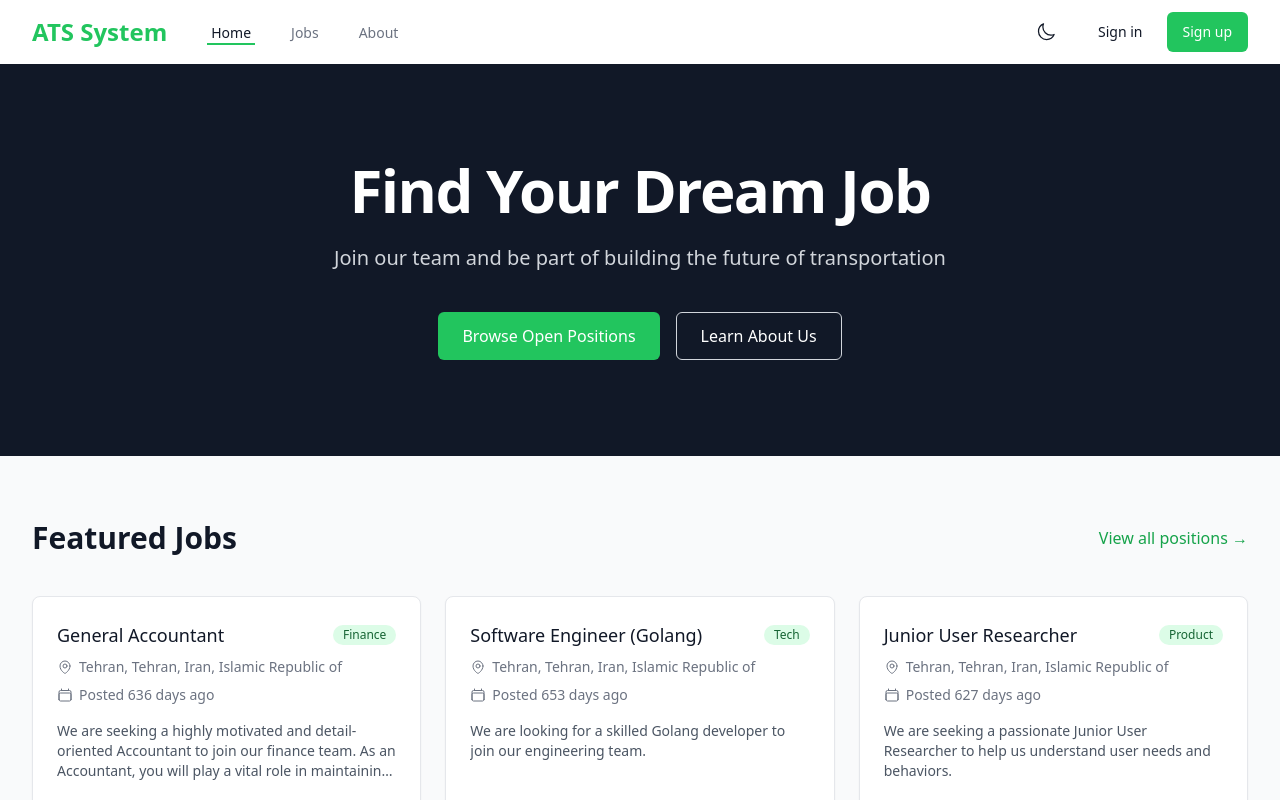
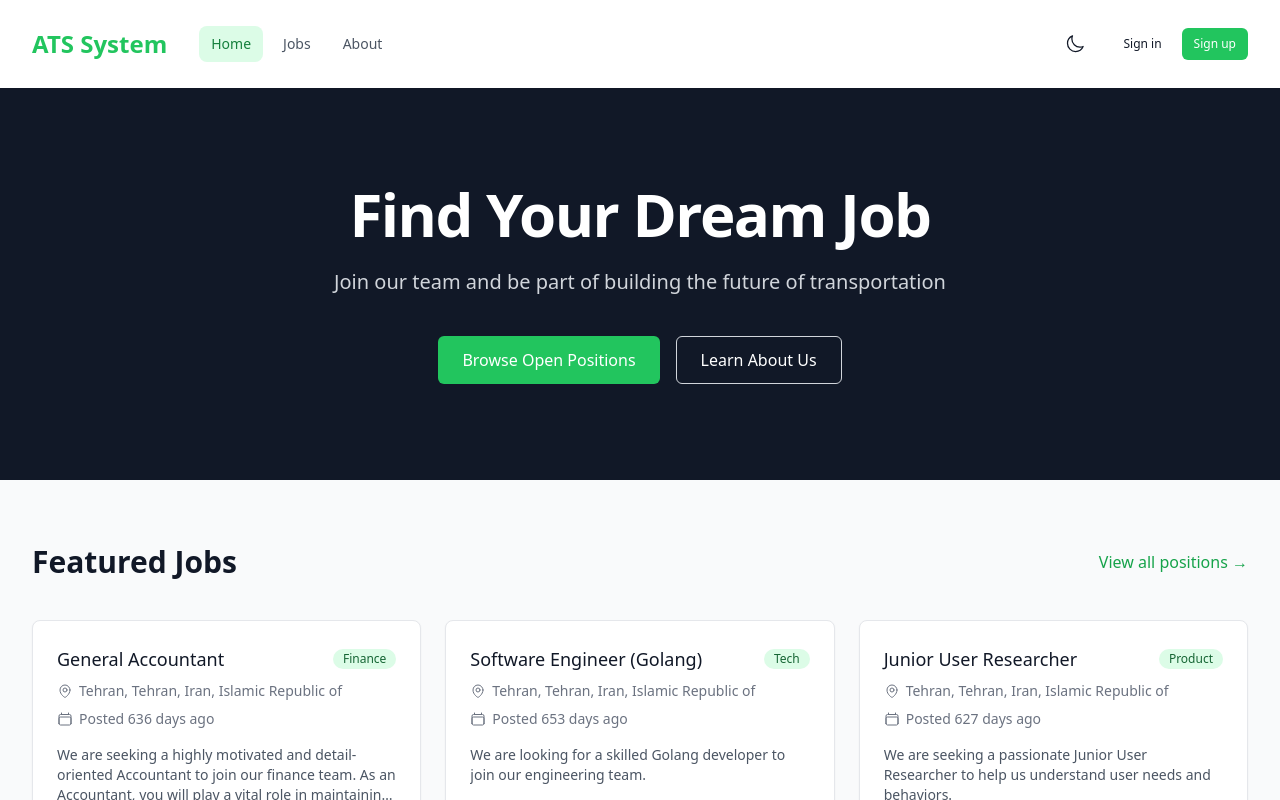
Before and after one commit to sinaabedii/AI-POWERED-ATS, a React (Vite) app: page / in a window 1280 px wide. Shown: the top 800 px of the page. Built offline with nearby package versions, Linux system fonts and the light colour scheme.

Commit message:
fix: respinsive header layout

```diff
--- a/src/components/layout/Header.tsx
+++ b/src/components/layout/Header.tsx
@@ -1,6 +1,5 @@
-// src/components/layout/Header.tsx
 import { Link, useLocation } from "react-router-dom";
-import { useState } from "react";
+import { useState, useEffect } from "react";
 import {
   Bars3Icon,
   XMarkIcon,
@@ -18,6 +17,7 @@ function cn(...inputs: any[]) {
 export function Header() {
   const [isMenuOpen, setIsMenuOpen] = useState(false);
   const [isProfileMenuOpen, setIsProfileMenuOpen] = useState(false);
+  const [isScrolled, setIsScrolled] = useState(false);
   const location = useLocation();
   const { user, isAuthenticated, logout } = useAuth();
 
@@ -27,36 +27,51 @@ export function Header() {
     { name: "About", href: "/about" },
   ];
 
-  const isActive = (path: string) => {
-    return location.pathname === path;
+  useEffect(() => {
+    const handleScroll = () => {
+      setIsScrolled(window.scrollY > 50);
     };
+    window.addEventListener("scroll", handleScroll);
+    return () => window.removeEventListener("scroll", handleScroll);
+  }, []);
+
+  const isActive = (path: string) => location.pathname === path;
 
   const handleLogout = () => {
     logout();
     setIsProfileMenuOpen(false);
+    setIsMenuOpen(false);
   };
 
   return (
-    <header className="bg-white shadow-sm dark:bg-gray-800">
-      <div className="container-custom mx-auto">
-        <div className="flex h-16 items-center justify-between">
-          <div className="flex items-center">
-            <Link to="/" className="flex items-center">
+    <header
+      className={cn(
+        "sticky top-0 z-50 bg-white/95 shadow-sm backdrop-blur transition-all dark:bg-gray-800/90",
+        isScrolled ? "py-3" : "py-4"
+      )}
+    >
+      <div className="container-custom mx-auto px-4 sm:px-6 lg:px-8">
+        <div className="flex h-12 items-center justify-between md:h-14">
+          <div className="flex items-center gap-8">
+            <Link
+              to="/"
+              className="flex items-center transition-opacity hover:opacity-80"
+            >
               <span className="text-2xl font-bold text-primary-500">
                 ATS System
               </span>
             </Link>
 
-            <nav className="ml-10 hidden space-x-8 md:flex">
+            <nav className="hidden md:flex md:gap-2">
               {navigation.map((item) => (
                 <Link
                   key={item.name}
                   to={item.href}
                   className={cn(
-                    "inline-flex items-center px-1 pt-1 text-sm font-medium",
+                    "rounded-lg px-3 py-2 text-sm font-medium transition-colors",
                     isActive(item.href)
-                      ? "border-b-2 border-primary-500 text-gray-900 dark:text-white"
-                      : "border-b-2 border-transparent text-gray-500 hover:border-gray-300 hover:text-gray-700 dark:text-gray-300 dark:hover:border-gray-700 dark:hover:text-gray-200"
+                      ? "bg-primary-100 text-primary-700 dark:bg-gray-700/50 dark:text-primary-400"
+                      : "text-gray-600 hover:bg-gray-100 dark:text-gray-300 dark:hover:bg-gray-700/50"
                   )}
                 >
                   {item.name}
@@ -65,108 +80,104 @@ export function Header() {
             </nav>
           </div>
 
-          <div className="flex items-center space-x-4">
+          <div className="flex items-center gap-4">
             <ThemeToggle />
 
+            <div className="hidden items-center gap-2 sm:flex">
               {isAuthenticated ? (
-              <div className="relative ml-3">
-                <div>
+                <div className="relative">
                   <button
                     type="button"
-                    className="flex rounded-full bg-white text-sm focus:outline-none focus:ring-2 focus:ring-primary-500 focus:ring-offset-2 dark:bg-gray-800"
-                    id="user-menu-button"
-                    aria-expanded={isProfileMenuOpen}
-                    aria-haspopup="true"
+                    className="flex rounded-full transition-opacity hover:opacity-80 focus:outline-none focus:ring-2 focus:ring-primary-500 focus:ring-offset-2 dark:focus:ring-offset-gray-800"
                     onClick={() => setIsProfileMenuOpen(!isProfileMenuOpen)}
                   >
                     <span className="sr-only">Open user menu</span>
-                    <UserCircleIcon className="h-8 w-8 rounded-full text-gray-400 hover:text-gray-500 dark:text-gray-300 dark:hover:text-gray-200" />
+                    <UserCircleIcon className="h-8 w-8 text-gray-400 dark:text-gray-300" />
                   </button>
-                </div>
 
                   {isProfileMenuOpen && (
                     <div
-                    className="absolute right-0 z-10 mt-2 w-48 origin-top-right rounded-md bg-white py-1 shadow-lg ring-1 ring-black ring-opacity-5 focus:outline-none dark:bg-gray-700"
-                    role="menu"
-                    aria-orientation="vertical"
-                    aria-labelledby="user-menu-button"
-                    tabIndex={-1}
+                      className="absolute right-0 z-10 mt-2 w-48 origin-top-right rounded-lg bg-white shadow-lg ring-1 ring-gray-900/5 focus:outline-none dark:bg-gray-700 dark:ring-white/10"
+                      onMouseLeave={() => setIsProfileMenuOpen(false)}
                     >
-                    <div className="border-b border-gray-100 px-4 py-2 dark:border-gray-600">
-                      <p className="text-sm font-medium text-gray-700 dark:text-gray-200">
+                      <div className="p-4">
+                        <p className="truncate text-sm font-medium text-gray-700 dark:text-gray-200">
                           {user?.name}
                         </p>
                         <p className="truncate text-xs text-gray-500 dark:text-gray-400">
                           {user?.email}
                         </p>
                       </div>
+                      <div className="border-t border-gray-100 dark:border-gray-600/30">
                         <Link
                           to="/dashboard"
-                      className="block px-4 py-2 text-sm text-gray-700 hover:bg-gray-100 dark:text-gray-200 dark:hover:bg-gray-600"
-                      role="menuitem"
+                          className="block px-4 py-2.5 text-sm text-gray-700 transition-colors hover:bg-gray-50 dark:text-gray-200 dark:hover:bg-gray-600/30"
                           onClick={() => setIsProfileMenuOpen(false)}
                         >
                           Dashboard
                         </Link>
                         <Link
                           to="/dashboard/settings"
-                      className="block px-4 py-2 text-sm text-gray-700 hover:bg-gray-100 dark:text-gray-200 dark:hover:bg-gray-600"
-                      role="menuitem"
+                          className="block px-4 py-2.5 text-sm text-gray-700 transition-colors hover:bg-gray-50 dark:text-gray-200 dark:hover:bg-gray-600/30"
                           onClick={() => setIsProfileMenuOpen(false)}
                         >
                           Settings
                         </Link>
                         <button
-                      className="block w-full px-4 py-2 text-left text-sm text-gray-700 hover:bg-gray-100 dark:text-gray-200 dark:hover:bg-gray-600"
-                      role="menuitem"
                           onClick={handleLogout}
+                          className="block w-full px-4 py-2.5 text-left text-sm text-gray-700 transition-colors hover:bg-gray-50 dark:text-gray-200 dark:hover:bg-gray-600/30"
                         >
                           Sign out
                         </button>
                       </div>
+                    </div>
                   )}
                 </div>
               ) : (
-              <div className="flex space-x-2">
+                <>
                   <Link to="/login">
-                  <Button variant="ghost">Sign in</Button>
+                    <Button variant="ghost" size="sm">
+                      Sign in
+                    </Button>
                   </Link>
                   <Link to="/register">
-                  <Button>Sign up</Button>
+                    <Button size="sm">Sign up</Button>
                   </Link>
+                </>
+              )}
             </div>
-            )}
 
-            <div className="-mr-2 flex md:hidden">
             <button
               type="button"
-                className="inline-flex items-center justify-center rounded-md p-2 text-gray-400 hover:bg-gray-100 hover:text-gray-500 focus:outline-none focus:ring-2 focus:ring-inset focus:ring-primary-500 dark:hover:bg-gray-700"
+              className="rounded-lg p-2 text-gray-500 transition-colors hover:bg-gray-100 focus:outline-none focus:ring-2 focus:ring-primary-500 dark:text-gray-300 dark:hover:bg-gray-700 sm:hidden"
               onClick={() => setIsMenuOpen(!isMenuOpen)}
             >
-                <span className="sr-only">Open main menu</span>
+              <span className="sr-only">
+                {isMenuOpen ? "Close menu" : "Open menu"}
+              </span>
               {isMenuOpen ? (
-                  <XMarkIcon className="block h-6 w-6" aria-hidden="true" />
+                <XMarkIcon className="h-6 w-6" />
               ) : (
-                  <Bars3Icon className="block h-6 w-6" aria-hidden="true" />
+                <Bars3Icon className="h-6 w-6" />
               )}
             </button>
           </div>
         </div>
       </div>
-      </div>
 
       {isMenuOpen && (
-        <div className="md:hidden">
-          <div className="space-y-1 px-2 pb-3 pt-2">
+        <div className="absolute inset-x-0 top-full z-50 border-t border-gray-100 bg-white/95 backdrop-blur-lg transition-all dark:border-gray-700/30 dark:bg-gray-800/95 sm:hidden">
+          <div className="container-custom mx-auto px-4 py-4">
+            <nav className="grid gap-2">
               {navigation.map((item) => (
                 <Link
                   key={item.name}
                   to={item.href}
                   className={cn(
-                  "block rounded-md px-3 py-2 text-base font-medium",
+                    "rounded-lg px-4 py-2.5 text-sm font-medium",
                     isActive(item.href)
-                    ? "bg-primary-50 text-primary-700 dark:bg-gray-900 dark:text-primary-500"
-                    : "text-gray-700 hover:bg-gray-50 hover:text-gray-900 dark:text-gray-300 dark:hover:bg-gray-700 dark:hover:text-white"
+                      ? "bg-primary-100 text-primary-700 dark:bg-gray-700/50"
+                      : "text-gray-700 hover:bg-gray-100 dark:text-gray-300 dark:hover:bg-gray-700/50"
                   )}
                   onClick={() => setIsMenuOpen(false)}
                 >
@@ -174,21 +185,19 @@ export function Header() {
                 </Link>
               ))}
 
+              <div className="mt-4 border-t border-gray-100 pt-4 dark:border-gray-700/30">
                 {isAuthenticated ? (
                   <>
                     <Link
                       to="/dashboard"
-                  className="block rounded-md px-3 py-2 text-base font-medium text-gray-700 hover:bg-gray-50 hover:text-gray-900 dark:text-gray-300 dark:hover:bg-gray-700 dark:hover:text-white"
+                      className="block rounded-lg px-4 py-2.5 text-sm font-medium text-gray-700 hover:bg-gray-100 dark:text-gray-300 dark:hover:bg-gray-700/50"
                       onClick={() => setIsMenuOpen(false)}
                     >
                       Dashboard
                     </Link>
                     <button
-                  className="mt-1 block w-full rounded-md px-3 py-2 text-left text-base font-medium text-gray-700 hover:bg-gray-50 hover:text-gray-900 dark:text-gray-300 dark:hover:bg-gray-700 dark:hover:text-white"
-                  onClick={() => {
-                    handleLogout();
-                    setIsMenuOpen(false);
-                  }}
+                      onClick={handleLogout}
+                      className="block w-full rounded-lg px-4 py-2.5 text-left text-sm font-medium text-gray-700 hover:bg-gray-100 dark:text-gray-300 dark:hover:bg-gray-700/50"
                     >
                       Sign out
                     </button>
@@ -197,14 +206,14 @@ export function Header() {
                   <>
                     <Link
                       to="/login"
-                  className="block rounded-md px-3 py-2 text-base font-medium text-gray-700 hover:bg-gray-50 hover:text-gray-900 dark:text-gray-300 dark:hover:bg-gray-700 dark:hover:text-white"
+                      className="block rounded-lg bg-primary-600 px-4 py-2.5 text-sm font-medium text-white hover:bg-primary-700"
                       onClick={() => setIsMenuOpen(false)}
                     >
                       Sign in
                     </Link>
                     <Link
                       to="/register"
-                  className="block rounded-md px-3 py-2 text-base font-medium text-gray-700 hover:bg-gray-50 hover:text-gray-900 dark:text-gray-300 dark:hover:bg-gray-700 dark:hover:text-white"
+                      className="mt-2 block rounded-lg border-2 border-primary-600 px-4 py-2.5 text-sm font-medium text-primary-600 hover:bg-primary-50 dark:border-primary-500 dark:text-primary-500 dark:hover:bg-gray-700/50"
                       onClick={() => setIsMenuOpen(false)}
                     >
                       Sign up
@@ -212,6 +221,12 @@ export function Header() {
                   </>
                 )}
               </div>
+
+              <div className="mt-4 pt-4 border-t border-gray-100 dark:border-gray-700/30">
+                <ThemeToggle />
+              </div>
+            </nav>
+          </div>
         </div>
       )}
     </header>
```
Lines whose indentation alone changed are shown as unchanged.
